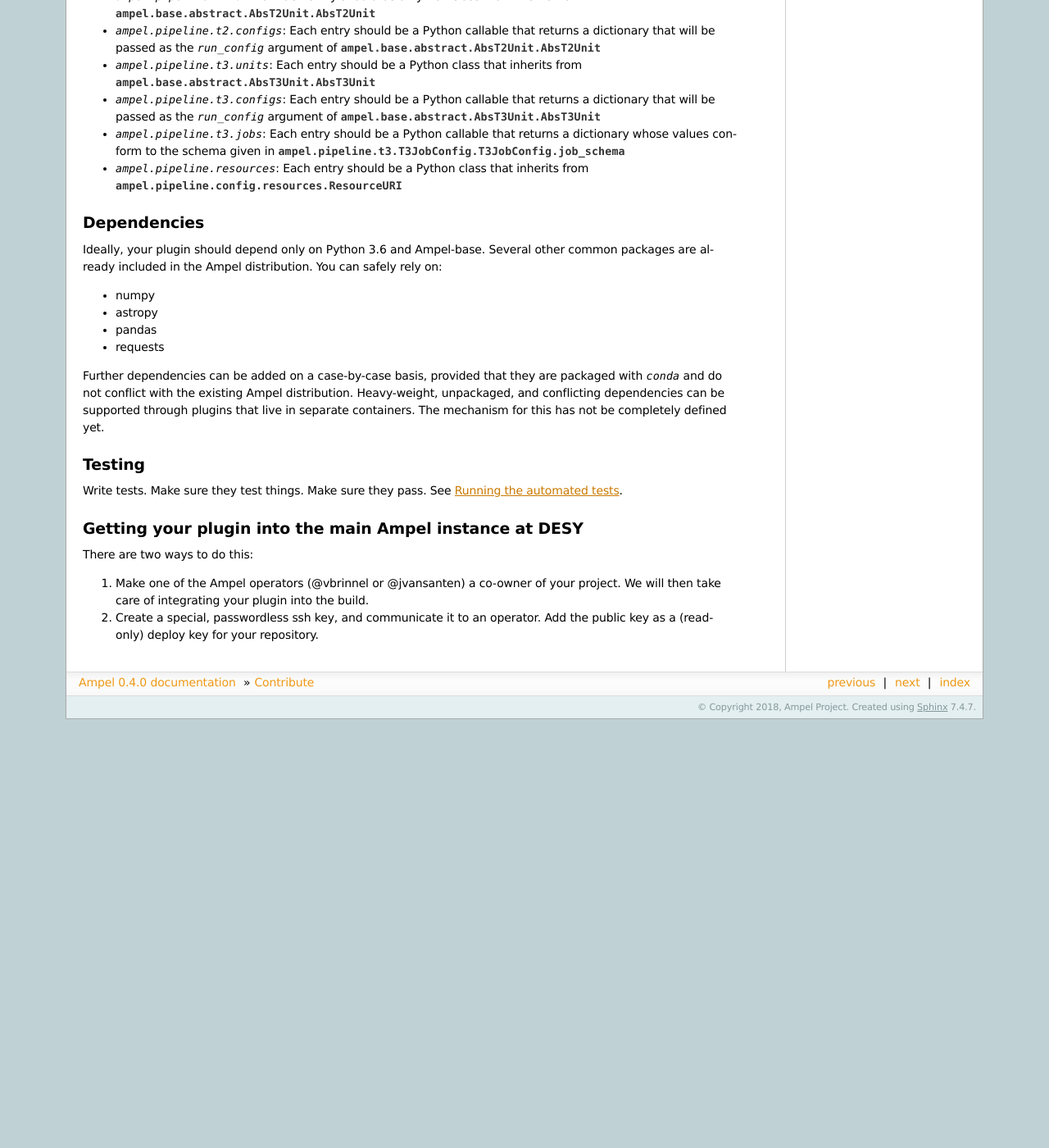
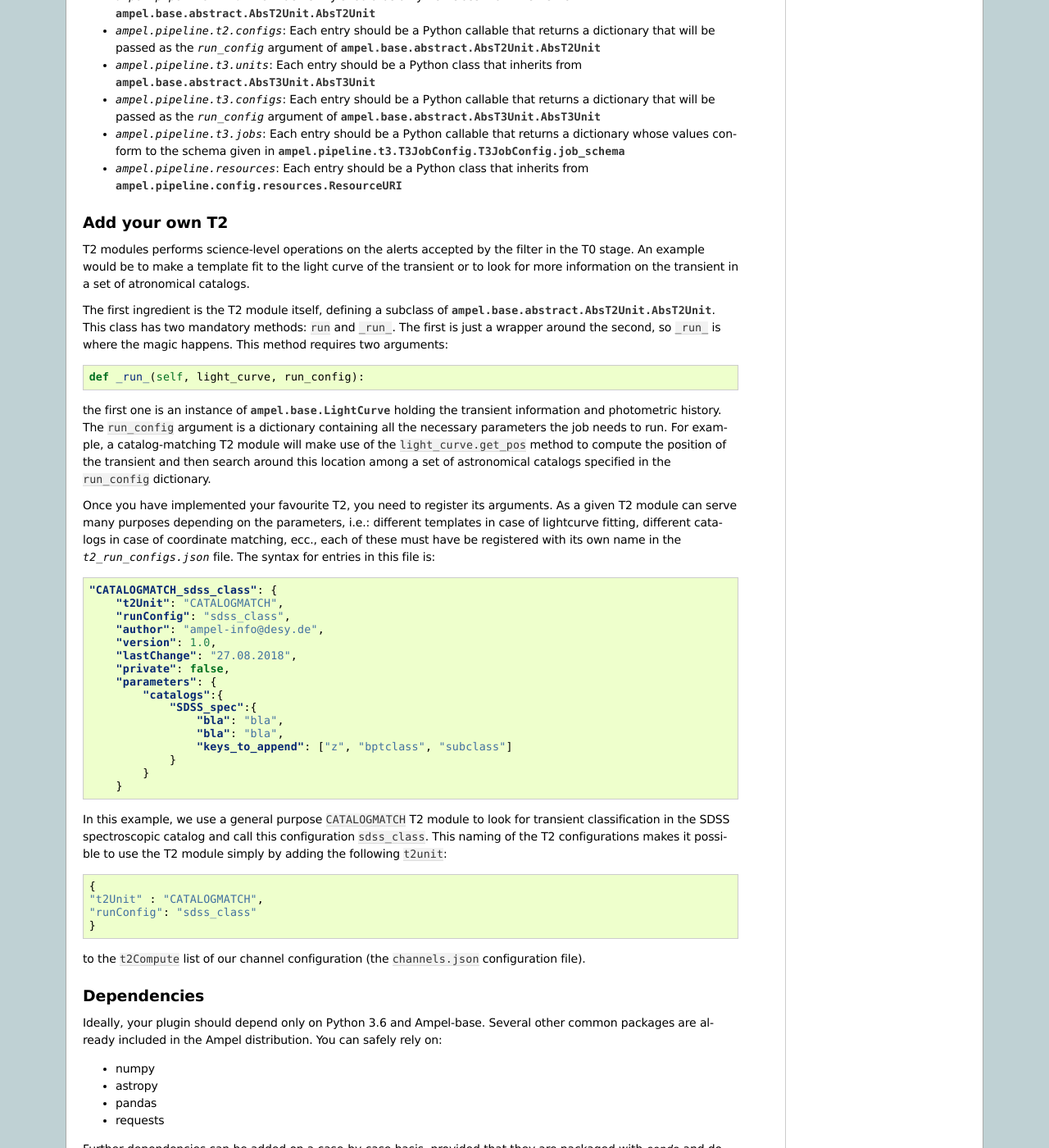
Before and after one commit to AmpelProject/Ampel-core, a Sphinx documentation site: the page built from docs/contribute.rst, in a window 1280 px wide and 1400 px high, scrolled down 1377 px. Shown: the whole window at 82% size. Built offline with Sphinx 7.4.7, drawn with Linux system fonts in a browser that asks for light colours; before the commit the page ends 2254 px from its top, so only the background shows below that.

Commit message:
Update contribute.rst
howto contribute T2s

```diff
--- a/docs/contribute.rst
+++ b/docs/contribute.rst
@@ -69,6 +69,52 @@ Each of the entry points expects entries of a different type. They are:
 - `ampel.pipeline.t3.jobs`: Each entry should be a Python callable that returns a dictionary whose values conform to the schema given in  :py:attr:`ampel.pipeline.t3.T3JobConfig.T3JobConfig.job_schema`
 - `ampel.pipeline.resources`: Each entry should be a Python class that inherits from :py:class:`ampel.pipeline.config.resources.ResourceURI`
 
+Add your own T2
+===============
+
+T2 modules performs science-level operations on the alerts accepted by the filter in the T0 stage. An example would be to make a template fit to the light curve of the transient or to look for more information on the transient in a set of atronomical catalogs.
+
+The first ingredient is the T2 module itself, defining a subclass of :py:class:`ampel.base.abstract.AbsT2Unit.AbsT2Unit`. This class has two mandatory methods: ``run`` and ``_run_``. The first is just a wrapper around the second, so ``_run_`` is where the magic happens. This method requires two arguments:
+
+.. code-block:: python
+
+    def _run_(self, light_curve, run_config):
+
+the first one is an instance of :py:class:`ampel.base.LightCurve` holding the transient information and photometric history. The ``run_config`` argument is a dictionary containing all the necessary parameters the job needs to run. For example, a catalog-matching T2 module will make use of the ``light_curve.get_pos`` method to compute the position of the transient and then search around this location among a set of astronomical catalogs specified in the ``run_config`` dictionary.
+
+Once you have implemented your favourite T2, you need to register its arguments. As a given T2 module can serve many purposes depending on the parameters, i.e.: different templates in case of lightcurve fitting, different catalogs in case of coordinate matching, ecc., each of these must have be registered with its own name in the `t2_run_configs.json` file. The syntax for entries in this file is:
+
+
+.. code-block:: json
+
+    "CATALOGMATCH_sdss_class": {
+        "t2Unit": "CATALOGMATCH",
+        "runConfig": "sdss_class",
+        "author": "ampel-info@desy.de",
+        "version": 1.0,
+        "lastChange": "27.08.2018",
+        "private": false,
+        "parameters": {
+            "catalogs":{
+                "SDSS_spec":{
+                    "bla": "bla",
+                    "bla": "bla",
+                    "keys_to_append": ["z", "bptclass", "subclass"]
+                }
+            }
+        }
+
+In this example, we use a general purpose ``CATALOGMATCH`` T2 module to look for transient classification in the SDSS spectroscopic catalog and call this configuration ``sdss_class``. This naming of the T2 configurations makes it possible to use the T2 module simply by adding the following ``t2unit``::
+
+
+    {
+    "t2Unit" : "CATALOGMATCH",
+    "runConfig": "sdss_class"
+    }
+
+
+to the ``t2Compute`` list of our channel configuration (the ``channels.json`` configuration file).
+
 Dependencies
 ============
 
```
